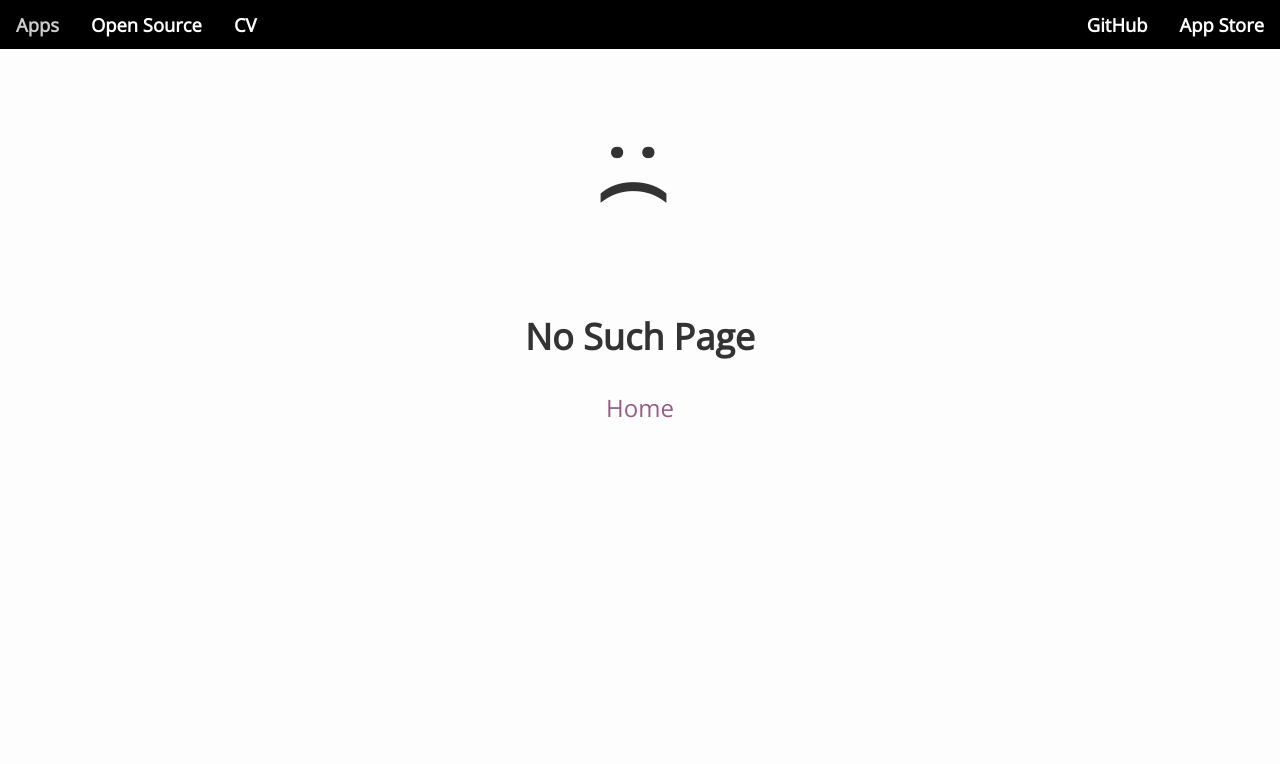
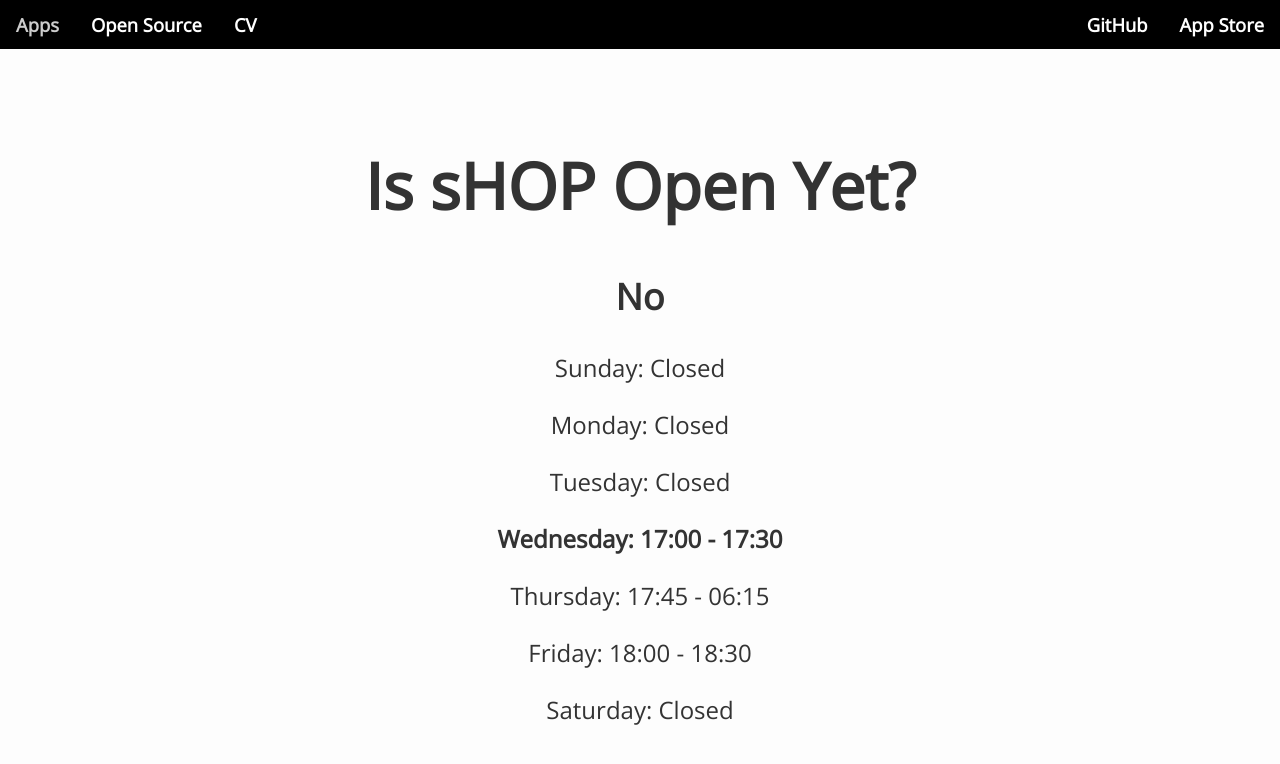
Before and after one commit to hughbe/hughbe.github.io, a React (Create React App) app: page /is-shop-open-yet in a window 1280 px wide. Shown: the top 764 px of the page. Built offline with nearby package versions, Linux system fonts and the light colour scheme.

Commit message:
Add is shop open yet

```diff
--- a/src/App.js
+++ b/src/App.js
@@ -7,6 +7,7 @@ import OpenSourceProjectsPage from './OpenSourceProjectsPage';
 import CVPage from './CVPage';
 import BlogPage from './BlogPage';
 import Error404Page from './Error404Page';
+import IsShopOpenYetPage from './IsShopOpenYet';
 
 export default class App extends Component {
   render() {
@@ -23,6 +24,7 @@ export default class App extends Component {
             <Route path="/cv/work/:workId?" component={CVPage} />
             <Route path="/cv/:section?" component={CVPage} />
             <Route path="/blog/:article?" component={BlogPage} />
+            <Route path="/is-shop-open-yet" component={IsShopOpenYetPage} />
             <Route component={Error404Page} />
           </Switch>
         </div>
--- /dev/null
+++ b/src/IsShopOpenYet.js
@@ -0,0 +1,89 @@
+import React from 'react';
+import './css/HomePage.css';
+
+const openingTimes = [
+  {name: 'Sunday'},
+  {name: 'Monday'},
+  {name: 'Tuesday'},
+  {
+    name: 'Wednesday',
+    times: {
+      start: 17,
+      end: 17.50,
+    }
+  },
+  {
+    name: 'Thursday',
+    times: {
+      start: 17.75,
+      end: 6.25
+    }
+  },
+  {
+    name: 'Friday',
+    times: {
+      start: 18.00,
+      end: 18.50
+    }
+  },
+  {name: 'Saturday'}
+];
+
+function isShopOpenYet() {
+  const date = new Date();
+  const dayOfWeek = date.getDay();
+  const time = date.getHours() + date.getMinutes() / 60;
+
+  const openingTime = openingTimes[dayOfWeek];
+  if (!openingTime || !openingTime.times) {
+    return false;
+  }
+
+  return openingTime.times.start <= time && openingTime.times.end >= time;
+}
+
+function padStart(number, size) {
+  var s = String(number);
+  while (s.length < size) {
+    s = '0' + s;
+  }
+
+  return s;
+}
+
+function formatTime(time) {
+  const hour = Math.floor(time);
+  const minute = ((time - hour) * 60);
+  return `${padStart(hour, 2)}:${padStart(minute, 2)}`;
+}
+
+function formatTimes(time) {
+  if (!time.times) {
+    return 'Closed';
+  }
+
+  return `${formatTime(time.times.start)} - ${formatTime(time.times.end)}`;
+}
+
+const OpeningTimeDetails = ({ time }) => {
+  const today = openingTimes[new Date().getDay()].name === time.name;
+  const text = `${time.name}: ${formatTimes(time)}`;
+  return (
+    <React.Fragment>
+      <p>{today ? <strong>{text}</strong> : text}</p>
+    </React.Fragment>
+  );
+}
+
+const IsShopOpenYetPage = () => {
+  return (
+    <main className="home-page">
+      <div className="home-page-content">
+        <h1 className="introduction">Is sHOP Open Yet?</h1>
+        <h2>{isShopOpenYet() ? 'Yes' : 'No'}</h2>
+        {openingTimes.map(t => <OpeningTimeDetails key={t.name} time={t} />)}
+      </div>
+    </main>
+  );
+};
+export default IsShopOpenYetPage;
```
